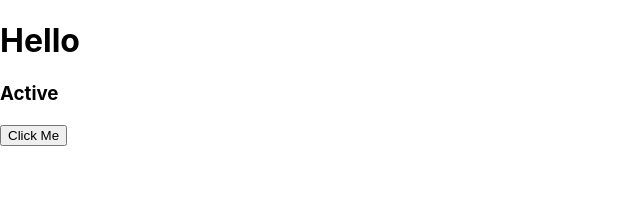
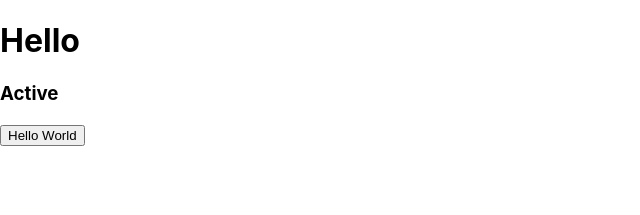
Before and after one commit to polaroidkidd/typescript-intro, a React (Create React App) app: page / in a window 1280 px wide. Shown: the top 215 px of the page, without its empty margins (0-640 px from the left). Built offline with nearby package versions, Linux system fonts and the light colour scheme.

Commit message:
08-typing-children-props completed

```diff
--- a/src/App.tsx
+++ b/src/App.tsx
@@ -17,7 +17,8 @@ const App: React.FC = () => {
           e.preventDefault();
           console.log(e);
         }}
-      />
+      >Hello World
+      </Button>
     </>
   );
 };
--- a/src/components/Button.tsx
+++ b/src/components/Button.tsx
@@ -1,18 +1,17 @@
-import React  from 'react';
+import React, { FC } from 'react';
 
 
 type Props = {
-  // React has its own set of Events, such as React.MouseEvent. This will accept events for all clicks (bad)
-  // onClick: (e: React.MouseEvent) => void;
+  onClick: (e: React.MouseEvent<HTMLButtonElement>) => void
+  // Because we are passing a string into the button component, this will work.
+  // However, down the line it will become difficult because you might want to pass a myriad of various
+  // components into other components.
+  // children: string;
 
-  // Now it is specified to only accept events from a button click (good)
-  onClick: (e: React.MouseEvent<HTMLButtonElement>) => void
-
-  // Basic input event for forms.
-  onChange?: (e: React.FormEvent<HTMLInputElement>) => void
 }
 
-
-export const Button: React.FC<Props> = ({onClick}) => {
-  return <button onClick={onClick}>Click Me</button>;
+// Placing the Prop declaration into the arrow handles. Use this only when children are in the mix.
+// Otherwise keep on using the previous syntax.
+export const Button: React.FC<Props> = ({onClick, children}) => {
+  return <button onClick={onClick}>{children}</button>;
 };
```
Also changed, not shown: 1 other file (tests, documents, lock files or other folders).
